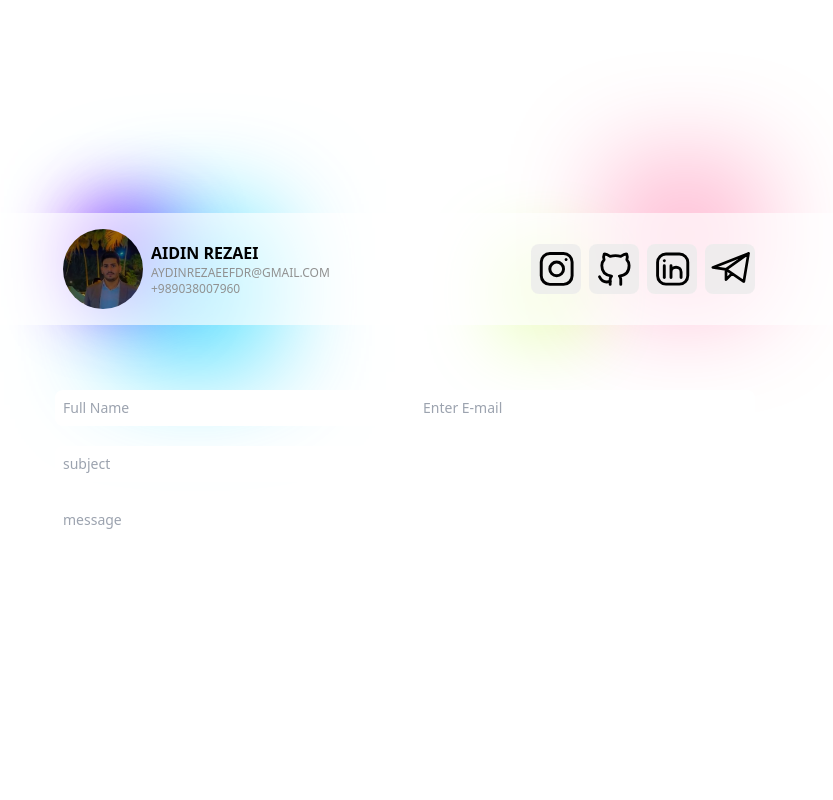
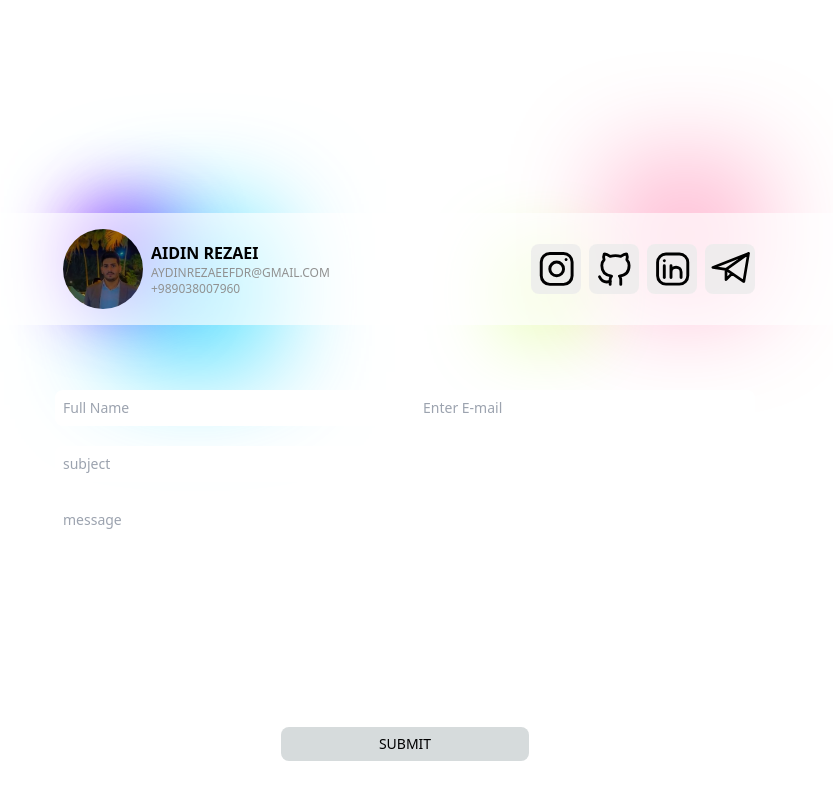
Before and after one commit to aidin-rezaei/personal-website, a React (Create React App) app: page / in a window 1280 px wide. Shown: the part 3578-4378 px from the top of the page, without its empty margins (265-1098 px from the left). Built offline with nearby package versions, Linux system fonts and the light colour scheme.

Commit message:
update src/components/contact/index.tsx

```diff
--- a/src/components/contact/index.tsx
+++ b/src/components/contact/index.tsx
@@ -90,6 +90,7 @@ const Contact = () => {
 
 </div> */}
             </div>
+            <div className="max-w-[700px] w-full flex flex-col justify-center items-center gap-5">
                 <div className="relative z-10 pt-16 max-w-[700px] w-full grid grid-cols-2 grid-rows-6 gap-5">
                     <div className=' w-full'>
                         <input className="text-sm p-2 w-full rounded-lg" type="text" name="" id="" placeholder="Full Name" />
@@ -104,6 +105,14 @@ const Contact = () => {
                         <textarea className="text-sm p-2 w-full h-full resize-none rounded-lg" name="" id="" placeholder="message"></textarea>
                     </div>
                 </div>
+                <Button btnclass='h-[36px] w-[250px]' borderclass='rounded-lg' className='rounded-lg bg-[#D6DBDC] dark:bg-[#000000] hover:bg-opacity-80 dark:hover:bg-opacity-70 px-[5px] p-2 flex items-center justify-center gap-3 text-xs'>
+                    <p className="text-sm text-center">
+
+                        submit
+                    </p>
+                </Button>
+            </div>
+
         </div>
 
     );
```
Lines whose indentation alone changed are shown as unchanged.
